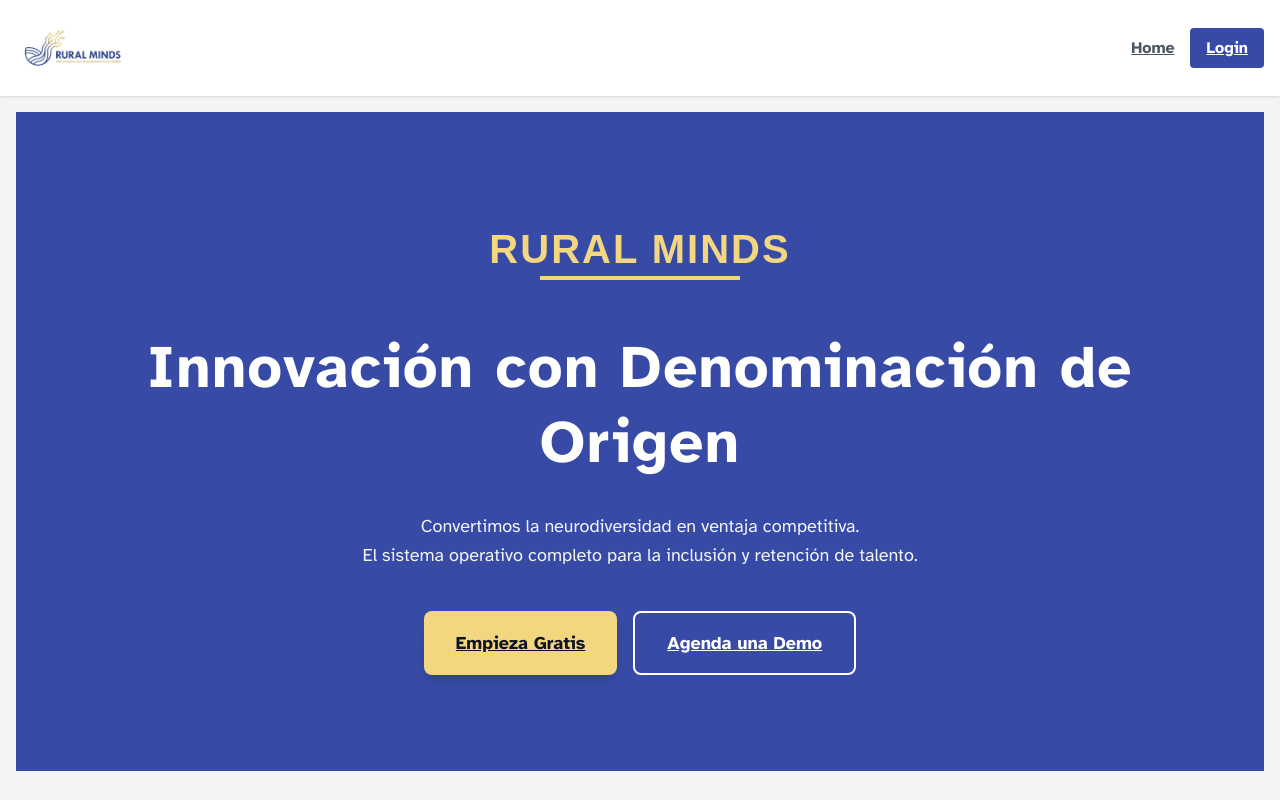
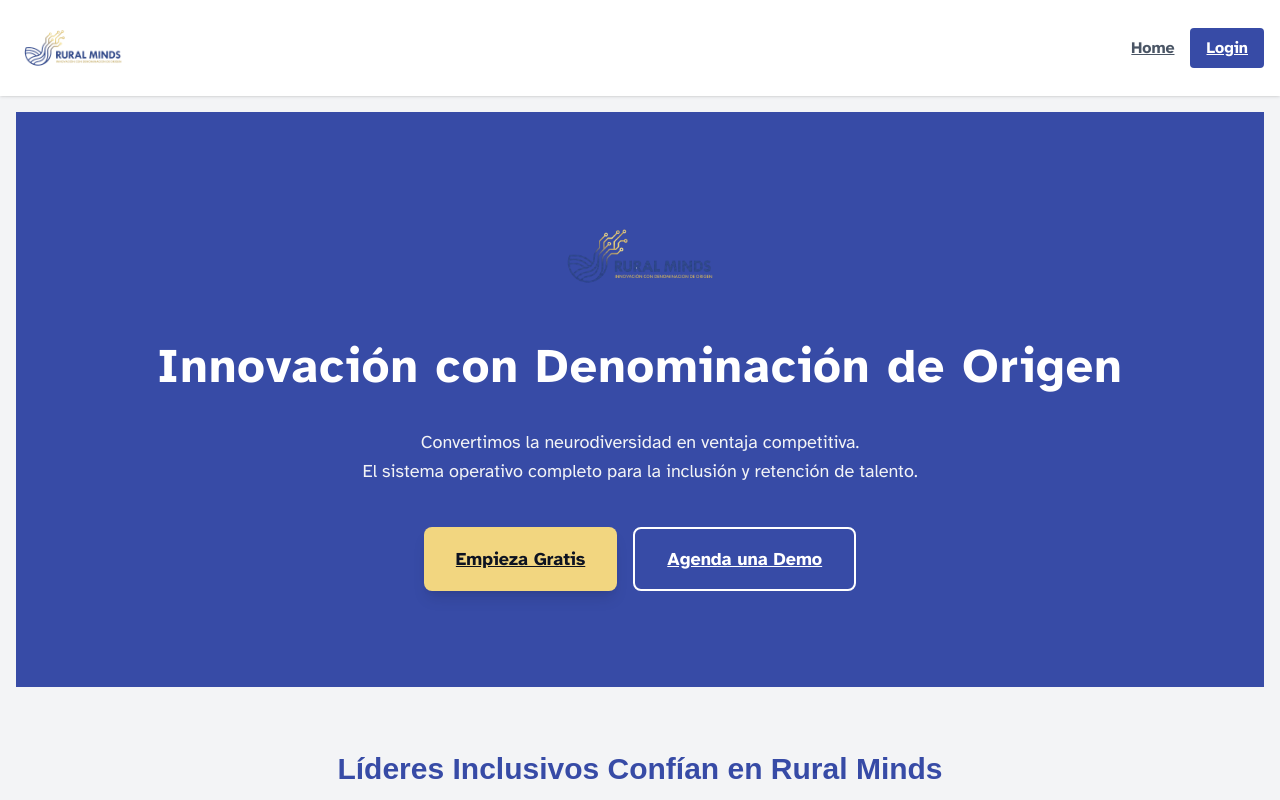
Before and after one commit to Teamworkz-rompiendo-barreras/Rural_Minds, a React (Vite) app in the folder frontend/: page / in a window 1280 px wide. Shown: the top 800 px of the page. Built offline with nearby package versions, Linux system fonts and the light colour scheme; no server answers.

Commit message:
style: Restore img logo and reduce headline size to single line

```diff
--- a/frontend/src/pages/LandingPage.tsx
+++ b/frontend/src/pages/LandingPage.tsx
@@ -7,17 +7,14 @@ const LandingPage: React.FC = () => {
             {/* Hero Section */}
             <section className="bg-primary text-white py-24 px-6 text-center">
                 <div className="max-w-5xl mx-auto flex flex-col items-center">
-                    {/* Logo P1 sobre P2 - Más grande y legible */}
+                    {/* Logo Real (Imagen sin fondo) */}
                     <div className="mb-8 transform hover:scale-105 transition-transform duration-500">
-                        <svg width="340" height="90" viewBox="0 0 340 90" fill="none" xmlns="http://www.w3.org/2000/svg" className="overflow-visible">
-                            <text x="50%" y="55" textAnchor="middle" fontFamily="Arial, sans-serif" fontWeight="900" fontSize="40" fill="#F2D680" letterSpacing="0.05em">RURAL MINDS</text>
-                            <path d="M70 70 H270" stroke="#F2D680" strokeWidth="4" />
-                        </svg>
+                        <img src="/logo.png" alt="Rural Minds Logo" className="h-24 w-auto object-contain" />
                     </div>
 
-                    {/* Titular: Forzando una línea y mejorando legibilidad */}
+                    {/* Titular: Más pequeño para asegurar una línea */}
                     <div className="w-full px-4 mb-8">
-                        <h1 className="text-3xl sm:text-4xl md:text-5xl lg:text-6xl font-extrabold text-white leading-tight tracking-wide mx-auto max-w-screen-xl">
+                        <h1 className="text-2xl sm:text-3xl md:text-4xl lg:text-5xl font-extrabold text-white leading-tight tracking-wide mx-auto max-w-screen-xl whitespace-nowrap overflow-hidden text-ellipsis">
                             Innovación con Denominación de Origen
                         </h1>
                     </div>
```
